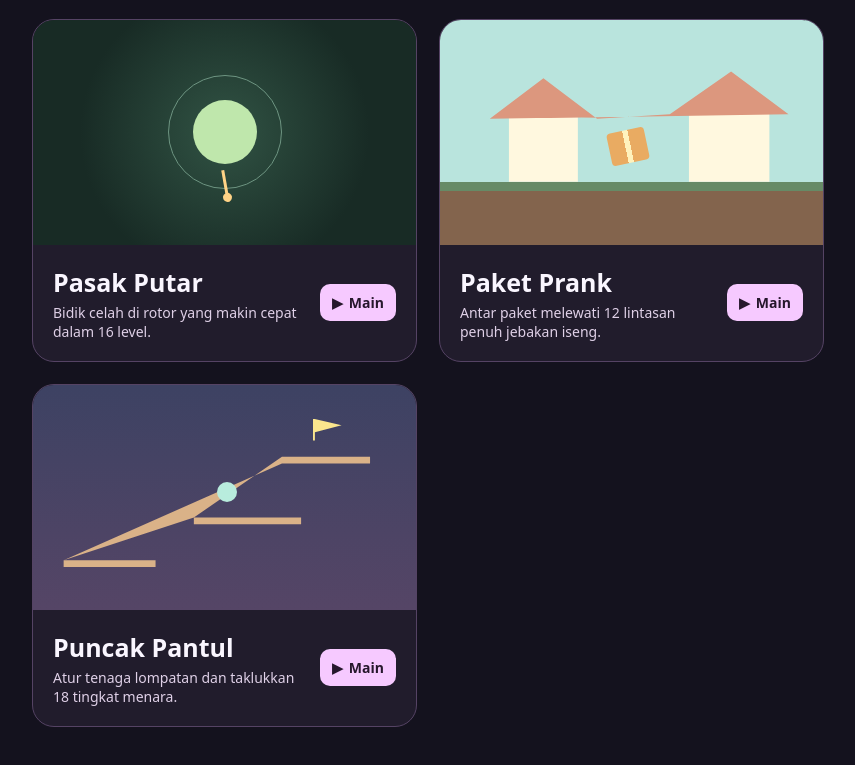
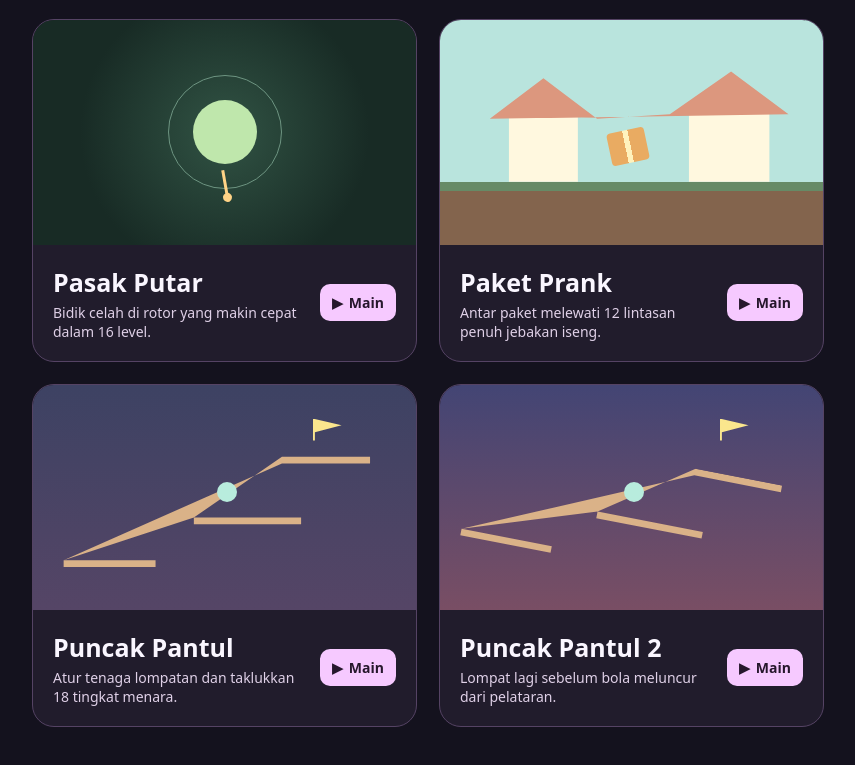
Before and after one commit to ggamesbgt/gabut, a plain HTML site: page index.html in a window 1280 px wide. Shown: the part 1375-2140 px from the top of the page, without its empty margins (212-1067 px from the left). Drawn offline with Linux system fonts and the light colour scheme.

Commit message:
List Puncak Pantul 2 on the Gabut landing page

```diff
--- a/index.html
+++ b/index.html
@@ -66,6 +66,8 @@ h2 { margin: 0 0 4px; font-size: 25px; }
 .tower::before { background:#dab288; clip-path:polygon(8% 78%,32% 78%,32% 81%,8% 81%,8% 78%,42% 59%,70% 59%,70% 62%,42% 62%,42% 59%,65% 32%,88% 32%,88% 35%,65% 35%); }
 .tower::after { inset:15% auto auto 73%; width:29px; height:22px; background:#fae68d; clip-path:polygon(0 0,100% 30%,8% 62%,8% 100%,0 100%); }
 .tower-jumper { position:absolute; left:48%; top:43%; border-radius:50%; width:20px;height:20px; background:#b8ecdd; }
+.tower-tilt { background:linear-gradient(#434574,#794e64); }
+.tower-tilt::before { transform:rotate(11deg); }
 </style>
 </head>
 <body>
@@ -136,6 +138,13 @@ h2 { margin: 0 0 4px; font-size: 25px; }
         <span class="play"><span aria-hidden="true">▶</span> Main</span>
       </div>
     </a>
+    <a class="card" href="games/puncak-pantul-2.html" aria-label="Mainkan Puncak Pantul 2">
+      <div class="art tower tower-tilt" aria-hidden="true"><span class="tower-jumper"></span></div>
+      <div class="info">
+        <div><h2>Puncak Pantul 2</h2><p>Lompat lagi sebelum bola meluncur dari pelataran.</p></div>
+        <span class="play"><span aria-hidden="true">▶</span> Main</span>
+      </div>
+    </a>
   </div>
 </main>
 </body>
```
